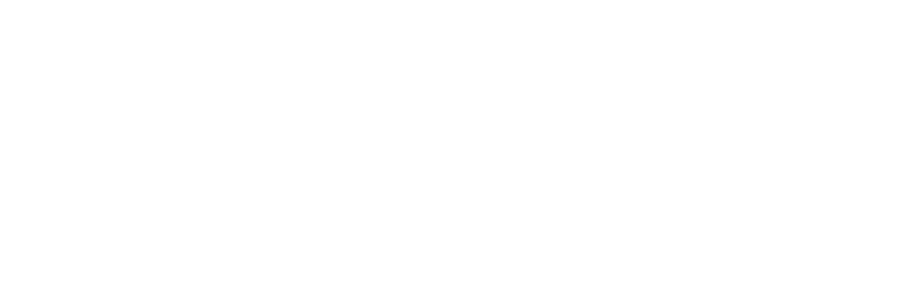
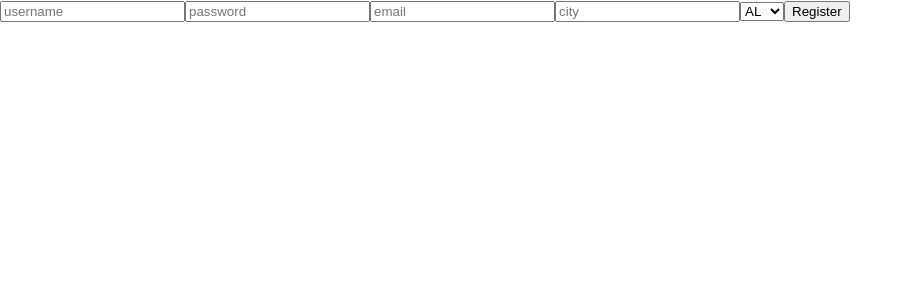
Before and after one commit to buildweek-weddingportfolio/Front-End, a React (Create React App) app in the folder wedding-planner/: page /register in a window 1280 px wide. Shown: the top 300 px of the page, without its empty margins (0-913 px from the left). Built offline with nearby package versions, Linux system fonts and the light colour scheme.

Commit message:
Removed unecessary package and yarn files. yarn add react-router-dom. Register.js Component fully filled out.

```diff
--- a/wedding-planner/package.json
+++ b/wedding-planner/package.json
@@ -9,6 +9,7 @@
     "react": "^16.8.6",
     "react-dom": "^16.8.6",
     "react-redux": "^7.1.0",
+    "react-router-dom": "^5.0.1",
     "react-scripts": "3.0.1",
     "redux": "^4.0.1",
     "redux-logger": "^3.0.6",
--- a/wedding-planner/src/App.js
+++ b/wedding-planner/src/App.js
@@ -2,6 +2,7 @@
 import './App.css';
 import { BrowserRouter as Router, Route } from "react-router-dom";
 import Login from "./components/Login";
+import Register from "./components/Register";
 import PlannerEvents from "./components/PlannerEvents"
 
 function App() {
@@ -9,6 +10,7 @@
         <Router>
             <Route exact path="/" component={PlannerEvents} />
             <Route path="/login" component={Login} />
+            <Route path="/register" component={Register} />
         </Router>
     );
 }
--- a/wedding-planner/src/components/Login.js
+++ b/wedding-planner/src/components/Login.js
@@ -51,6 +51,8 @@
 
 }
 
-const mapStateToProps = () => {}
+const mapStateToProps = () => {
+    return {};
+}
 
 export default connect(mapStateToProps, {login} )(Login);
--- a/wedding-planner/src/components/Register.js
+++ b/wedding-planner/src/components/Register.js
@@ -6,6 +6,10 @@
     state = {
         username: "",
         password: "",
+        email: "",
+        city: "",
+        state: "",
+
     }
 
     render() {
@@ -20,13 +24,92 @@
                         onChange={this.handleChanges}
                     />
                     <input
-                        type="text"
+                        type="password"
                         placeholder="password"
                         name="password"
                         value={this.state.password}
                         onChange={this.handleChanges}
                     />
-                    <button type="submit">Log In</button>
+                    <input
+                        type="email"
+                        placeholder="email"
+                        name="email"
+                        value={this.state.email}
+                        onChange={this.handleChanges}
+                    />
+                    <input
+                        type="text"
+                        placeholder="city"
+                        name="city"
+                        value={this.state.city}
+                        onChange={this.handleChanges}
+                    />
+                    <select
+                        name="state"
+                        value={this.state.state}
+                        onChange={this.handleChanges}
+                    >
+                        <option value="AL">AL</option>
+                        <option value="AK">AK</option>
+                        <option value="AS">AS</option>
+                        <option value="AZ">AZ</option>
+                        <option value="AR">AR</option>
+                        <option value="CA">CA</option>
+                        <option value="CO">CO</option>
+                        <option value="CT">CT</option>
+                        <option value="DE">DE</option>
+                        <option value="DC">DC</option>
+                        <option value="FM">FM</option>
+                        <option value="FL">FL</option>
+                        <option value="GA">GA</option>
+                        <option value="GU">GU</option>
+                        <option value="HI">HI</option>
+                        <option value="ID">ID</option>
+                        <option value="IL">IL</option>
+                        <option value="IN">IN</option>
+                        <option value="IA">IA</option>
+                        <option value="KS">KS</option>
+                        <option value="KY">KY</option>
+                        <option value="LA">LA</option>
+                        <option value="ME">ME</option>
+                        <option value="MH">MH</option>
+                        <option value="MD">MD</option>
+                        <option value="MA">MA</option>
+                        <option value="MI">MI</option>
+                        <option value="MN">MN</option>
+                        <option value="MS">MS</option>
+                        <option value="MO">MO</option>
+                        <option value="MT">MT</option>
+                        <option value="NE">NE</option>
+                        <option value="NV">NV</option>
+                        <option value="NH">NH</option>
+                        <option value="NJ">NJ</option>
+                        <option value="NM">NM</option>
+                        <option value="NY">NY</option>
+                        <option value="NC">NC</option>
+                        <option value="ND">ND</option>
+                        <option value="MP">MP</option>
+                        <option value="OH">OH</option>
+                        <option value="OK">OK</option>
+                        <option value="OR">OR</option>
+                        <option value="PW">PW</option>
+                        <option value="PA">PA</option>
+                        <option value="PR">PR</option>
+                        <option value="RI">RI</option>
+                        <option value="SC">SC</option>
+                        <option value="SD">SD</option>
+                        <option value="TN">TN</option>
+                        <option value="TX">TX</option>
+                        <option value="UT">UT</option>
+                        <option value="VT">VT</option>
+                        <option value="VI">VI</option>
+                        <option value="VA">VA</option>
+                        <option value="WA">WA</option>
+                        <option value="WV">WV</option>
+                        <option value="WI">WI</option>
+                        <option value="WY">WY</option>
+                    </select>
+                    <button type="submit">Register</button>
                 </form>
             </div>
         );
@@ -51,6 +134,8 @@
 
 }
 
-const mapStateToProps = () => {}
+const mapStateToProps = () => {
+    return {};
+}
 
 export default connect(mapStateToProps, {register} )(Register);
```
Also changed, not shown: package.json (deleted, +0 -7 lines), 2 other files (tests, documents, lock files or other folders).
